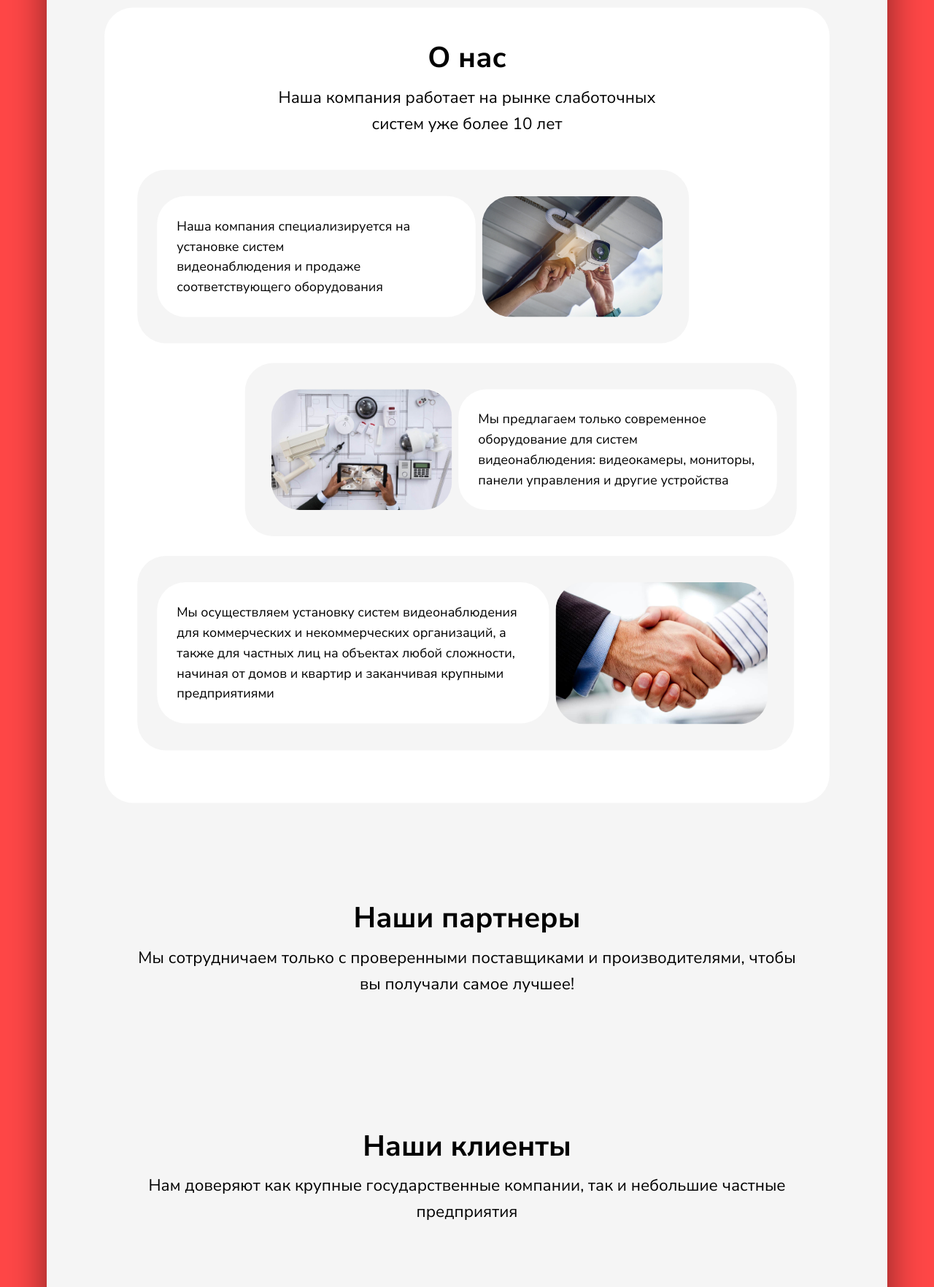
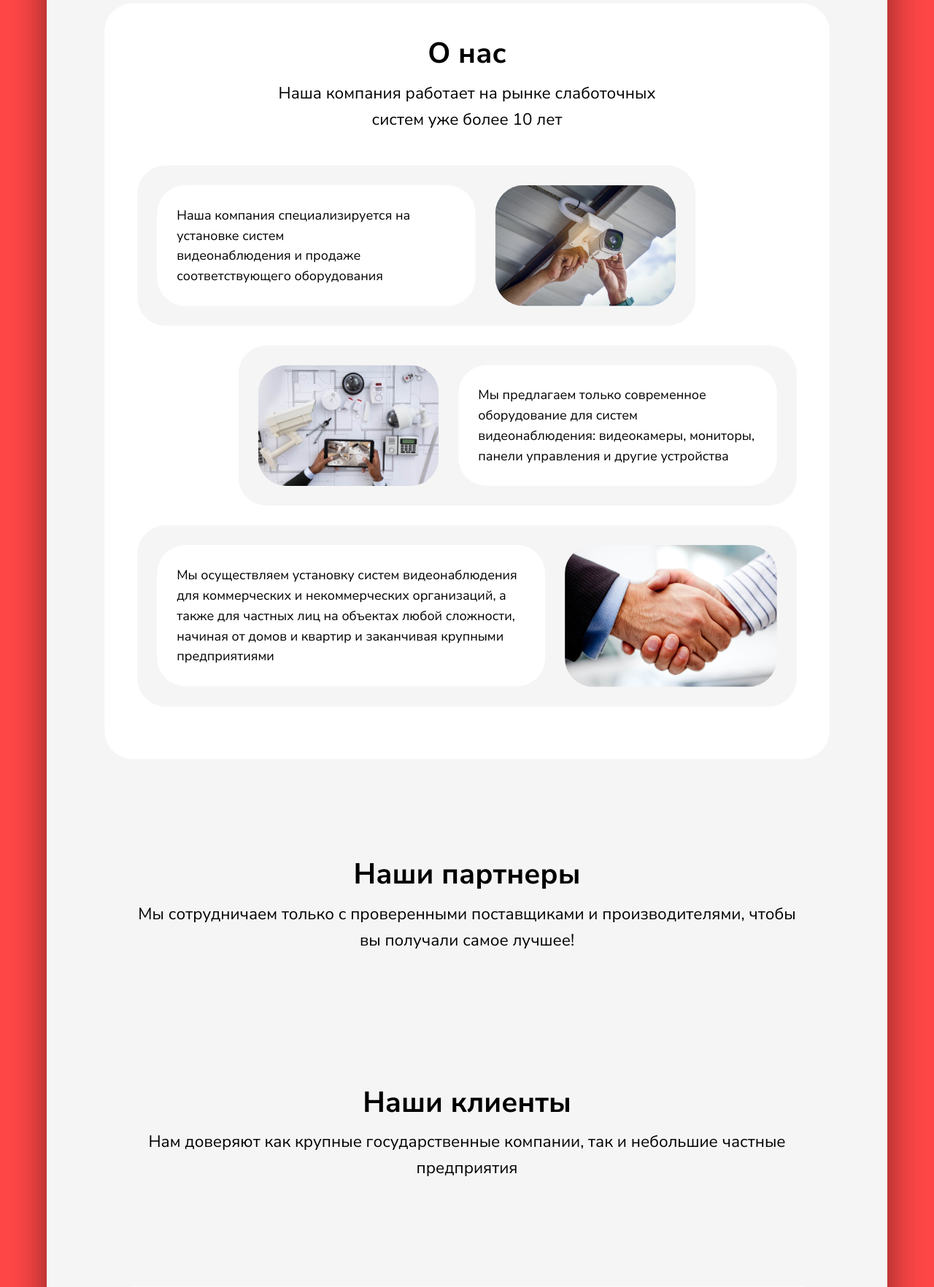
Before and after one commit to igor-73r/sv-bez, a Django app: page / in a window 1280 px wide. Shown: the part 1160-2924 px from the top of the page at 73% size. Run offline with Django 4.2, Linux system fonts and the light colour scheme; data that the repository does not hold is empty; parts of the project's set-up code (start-up, migrations or seed data) failed here and were passed over.

Commit message:
about-us-updated product-detail-updated product-cards-updated

```diff
--- a/SvbezDjangoWeb/static/css/home.css
+++ b/SvbezDjangoWeb/static/css/home.css
@@ -97,10 +97,14 @@
     justify-content: space-between;
     background: var(--clr3);
     border-radius: var(--header-radius);
-    padding: 30px;
+    padding: 15px;
     margin: 30px 0;
     align-items: center;
     justify-content: space-between;
+}
+
+.about-item div{
+    margin: 15px;
 }
 
 .about-item#second{
@@ -109,11 +113,7 @@
 }
 
 .about-item#second, .about-item#first {
-    max-width: 840px;
-}
-
-.about-item#third{
-    max-width: 1000px;
+    max-width: 850px;
 }
 
 .about-item img{
@@ -126,16 +126,13 @@
 }
 
 #first img, #second img {
-    /*margin: 0;*/
     width: 275px;
     height: 184px;
-    margin: 10px;
 }
 
 #third img {
     width: 323px;
     height: 216px;
-    margin: 10px;
 }
 
 .text {
@@ -198,7 +195,12 @@
     padding: 0 50px 100px 50px;
 }
 
+.customer-cards{
+    display: flex;
+}
+
 .customer-card {
+    margin: 20px;
     display: flex;
     flex-direction: column;
     align-items: center;
@@ -211,8 +213,11 @@
 }
 
 .customer-card img {
-    width: 300px;
+    width: auto;
+    max-width: 300px;
+    max-height: 250px;
     border-radius: var(--header-radius);
+    margin-bottom: 20px;
 }
 
 #company_name {
@@ -231,7 +236,7 @@
     font-weight: 400;
 }
 
-.customer-card:hover .descr{
+/* .customer-card:hover .descr{
     transition: all 0.5s ease 0s;
     display: block;
 }
@@ -242,7 +247,7 @@
 
 .customer-card:hover img{
     display: none;
-}
+} */
 
 #contact_us {
     border-radius: var(--header-radius);
--- a/SvbezDjangoWeb/static/css/product_card.css
+++ b/SvbezDjangoWeb/static/css/product_card.css
@@ -17,6 +17,10 @@ section.cards .card {
     display: flex;
     flex-direction: column;
     justify-content: flex-end;
+}
+
+section.cards .card:hover{
+    transform: scale(101%);
 }
 
 section.cards .card .content {
--- a/SvbezDjangoWeb/static/js/base.js
+++ b/SvbezDjangoWeb/static/js/base.js
@@ -113,3 +113,10 @@ $('.category_block').click(clearMyCookie);
 $('.extra img').click(function(){
     $('.product-image img').attr('src', $(this).attr('src'));
 });
+
+$('section.cards .card').click(function(){
+    $('.product-image img').attr('src', $(this).attr('src'));
+    let href = this.querySelector('.content .headline a');
+    // console.log($(href).attr('href'));
+    window.location.href = $(href).attr('href');
+});
--- a/SvbezDjangoWeb/templates/store/product_detail.html
+++ b/SvbezDjangoWeb/templates/store/product_detail.html
@@ -55,9 +55,9 @@
         <h2>Характеристики:</h2>
         <div class="props-block">
             <div class="text">
-            <table>
+            <table cellspacing="0" cellpadding="0">
                 {% for i in properties %}
-                    <tr>
+                    <tr class={% cycle 'odd' 'even' %}>
                         <td class="prop-name">{{ i.property_name }}: </td>
                         <td class="prop-value">{{ i.value }}</td>
                     </tr>
--- a/SvbezDjangoWeb/templates/store/store.html
+++ b/SvbezDjangoWeb/templates/store/store.html
@@ -108,7 +108,6 @@
                                     {% endif %}
                                 </div>
                             </div>
-                <!--            <div class="button"></div>-->
                         </div>
                     </div>
                 {% endif %}
@@ -116,6 +115,6 @@
         {% else %}
             <div>Нет совпадений</div>
         {% endif %}
-</section>
+    </section>
 </div>
 {% endblock %}
```
Also changed, not shown: SvbezDjangoWeb/static/css/product_detail.css (+15 -10 lines).
